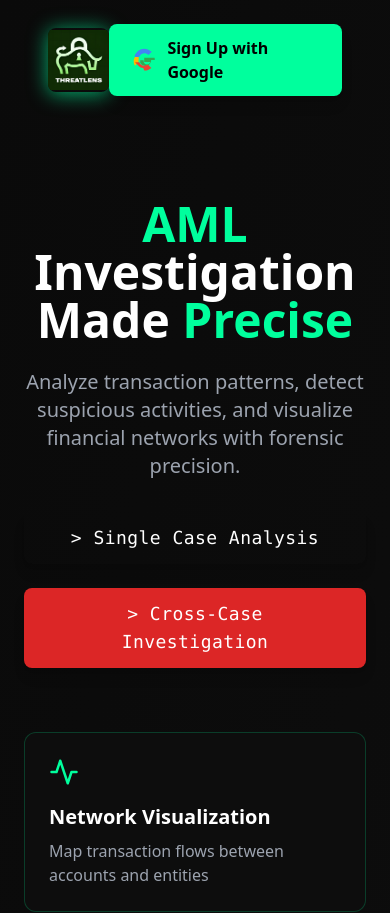
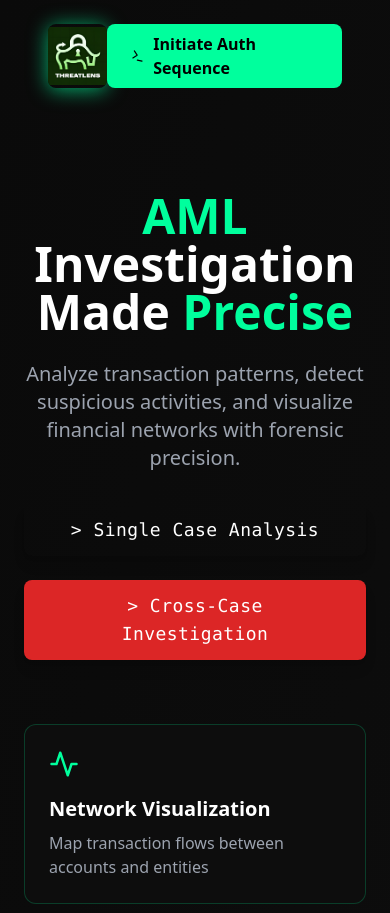
Before and after one commit to innovatewithkishlay/BankLayerTracker, a React (Vite) app in the folder frontend/: page / in a window 390 px wide. Shown: the top 913 px of the page. Built offline with nearby package versions, Linux system fonts and the light colour scheme; no server answers.

Commit message:
updated the ui of Home for the sequence of authentication

```diff
--- a/frontend/src/pages/Home.tsx
+++ b/frontend/src/pages/Home.tsx
@@ -6,26 +6,27 @@ import {
   FiMapPin,
   FiShield,
   FiUsers,
+  FiUser,
   FiLogOut,
+  FiTerminal,
 } from "react-icons/fi";
 import { useAuth } from "../contexts/AuthContext";
-import { useEffect, useState } from "react";
-import toast from "react-hot-toast";
+import { useEffect } from "react";
+import { toast } from "react-hot-toast";
 
 export const Home = () => {
   const navigate = useNavigate();
   const { user, loading, logout } = useAuth();
-  const [showDropdown, setShowDropdown] = useState(false);
 
   useEffect(() => {
     if (user) {
-      toast.success(`Welcome back, ${user.name}!`, {
+      toast.success(`Welcome back, ${user.name}`, {
+        icon: "👋",
         style: {
           background: "#0d0d0d",
           color: "#00ff9d",
           border: "1px solid #00ff9d50",
         },
-        icon: "👋",
       });
     }
   }, [user]);
@@ -42,14 +43,11 @@ export const Home = () => {
     );
   }
 
-  // Get user initial from email
-  const userInitial = user?.email?.[0].toUpperCase() || "";
-
   return (
     <div className="min-h-screen bg-gradient-to-br from-[#0a0a0a] to-[#0d0d0d] text-white overflow-hidden flex flex-col">
-      {/* Navbar */}
+      {/* Navigation Bar */}
       <nav className="flex items-center justify-between p-6">
-        <div className="pl-6 md:pl-8">
+        <div className="flex items-center space-x-3 pl-6 md:pl-8">
           <motion.img
             src="/src/assets/threatlens.png"
             alt="ThreatLens Logo"
@@ -62,95 +60,60 @@ export const Home = () => {
           />
         </div>
 
-        <div className="relative pr-6">
+        <div className="flex items-center space-x-4 pr-6">
           {user ? (
-            <motion.div
-              className="relative cursor-pointer select-none"
-              onClick={() => setShowDropdown((prev) => !prev)}
-              onBlur={() => setShowDropdown(false)}
-              tabIndex={0}
-            >
-              <div className="flex items-center space-x-3 bg-[#00ff9d]/10 hover:bg-[#00ff9d]/20 rounded-lg px-4 py-2 transition-colors">
+            <motion.div className="relative group" whileHover={{ scale: 1.05 }}>
+              <button className="flex items-center gap-2 px-4 py-2 bg-[#00ff9d]/10 hover:bg-[#00ff9d]/20 rounded-lg transition-all">
+                <div className="relative">
+                  <div className="absolute inset-0 bg-[#00ff9d] rounded-full blur-[10px] opacity-20" />
                   {user.avatar ? (
                     <img
                       src={user.avatar}
-                    alt={user.name}
-                    className="h-10 w-10 rounded-full object-cover border-2 border-[#00ff9d]"
+                      className="w-8 h-8 rounded-full border-2 border-[#00ff9d]/50"
+                      alt="Profile"
                     />
                   ) : (
-                  <div className="h-10 w-10 rounded-full bg-[#00ff9d] flex items-center justify-center font-bold text-black text-lg">
-                    {userInitial}
+                    <div className="w-8 h-8 rounded-full bg-[#0d0d0d] border-2 border-[#00ff9d]/50 flex items-center justify-center">
+                      <FiUser className="text-[#00ff9d]" />
                     </div>
                   )}
-                <span className="text-gray-300 font-medium truncate max-w-[180px]">
-                  {user.name || user.email}
+                </div>
+                <span className="font-mono text-sm bg-gradient-to-r from-[#00ff9d] to-[#00d4ff] bg-clip-text text-transparent">
+                  {user.email}
                 </span>
-                <motion.div
-                  animate={{ rotate: showDropdown ? 180 : 0 }}
-                  transition={{ duration: 0.3 }}
-                  className="text-[#00ff9d]"
-                >
-                  ▼
-                </motion.div>
-              </div>
+              </button>
 
-              {showDropdown && (
               <motion.div
                 initial={{ opacity: 0, y: -10 }}
                 animate={{ opacity: 1, y: 0 }}
-                  exit={{ opacity: 0, y: -10 }}
-                  className="absolute right-0 mt-2 w-48 bg-[#0d0d0d] border border-[#00ff9d]/20 rounded-lg shadow-xl overflow-hidden z-50"
+                className="absolute right-0 mt-2 w-48 bg-[#0d0d0d] border-2 border-[#00ff9d]/30 rounded-xl backdrop-blur-xl"
               >
                 <button
-                    onClick={async () => {
-                      await logout();
-                      setShowDropdown(false);
-                    }}
-                    className="w-full px-4 py-3 text-left text-gray-300 hover:bg-[#00ff9d]/10 hover:text-[#00ff9d] transition-colors flex items-center gap-2 font-semibold"
+                  onClick={logout}
+                  className="w-full px-4 py-3 text-left text-[#00ff9d] hover:bg-[#00ff9d]/10 flex items-center gap-2 transition-colors"
                 >
-                    <FiLogOut className="ml-2" />
-                    Log Out
+                  <FiLogOut />
+                  <span className="font-mono">Terminate Session</span>
                 </button>
               </motion.div>
-              )}
             </motion.div>
           ) : (
             <motion.a
-              href={import.meta.env.VITE_APP_GOOGLE_AUTH_URL}
+              href={`${import.meta.env.VITE_APP_GOOGLE_AUTH_URL}`}
               whileHover={{ scale: 1.05 }}
-              className="px-6 py-3 bg-[#00ff9d] text-black rounded-lg font-semibold hover:bg-[#00ff9d]/90 transition-all flex items-center gap-3 shadow-lg"
-              aria-label="Sign Up with Google"
+              className="px-6 py-2 bg-[#00ff9d] text-black rounded-lg font-semibold hover:bg-[#00ff9d]/90 flex items-center gap-2"
             >
-              <svg
-                xmlns="http://www.w3.org/2000/svg"
-                viewBox="0 0 48 48"
-                className="h-6 w-6"
-              >
-                <path
-                  fill="#4285F4"
-                  d="M24 9.5c3.54 0 6.7 1.21 9.14 3.59l6.83-6.83C34.06 2.63 29.35 0 24 0 14.64 0 6.25 6.64 3.3 15.82l7.96 6.18C12.62 16.04 17.77 9.5 24 9.5z"
-                />
-                <path
-                  fill="#34A853"
-                  d="M46.5 24c0-1.57-.14-3.08-.41-4.54H24v8.59h12.7c-.55 3.09-3.27 5.61-6.7 5.61-4.09 0-7.41-3.37-7.41-7.52 0-.52.06-1.03.18-1.51h-7.29v5.48c1.94 3.75 6.04 6.45 11.32 6.45 6.62 0 11.98-5.49 11.98-12.66z"
-                />
-                <path
-                  fill="#FBBC05"
-                  d="M12.17 28.3c-.6-1.68-.6-3.58 0-5.26V17.56H4.21C2.54 20.3 1.5 23.54 1.5 27c0 3.4 1.07 6.55 2.84 9.19l7.83-7.9z"
-                />
-                <path
-                  fill="#EA4335"
-                  d="M24 46.5c6.09 0 11.22-2.01 15.16-5.48l-7.26-7.3c-2.33 1.56-5.34 2.55-8.05 2.55-4.74 0-8.77-3.22-10.22-7.57H4.21l7.96 7.96c2.15 2.6 5.58 4.24 9.83 4.24z"
-                />
-              </svg>
-              Sign Up with Google
+              <FiTerminal className="rotate-12" />
+              <span>Initiate Auth Sequence</span>
             </motion.a>
           )}
         </div>
       </nav>
 
+      {/* Main Content */}
       <div className="flex-1 flex items-center">
         <div className="max-w-7xl mx-auto px-6 py-20 w-full">
+          {/* Hero Section */}
           <div className="text-center mb-16">
             <motion.h1
               initial={{ opacity: 0, y: 30 }}
@@ -235,6 +198,7 @@ export const Home = () => {
   );
 };
 
+// Sub-components
 const TerminalText = ({ text }: { text: string }) => (
   <span className="font-mono tracking-wide">{`> ${text}`}</span>
 );
```
Lines whose indentation alone changed are shown as unchanged.
